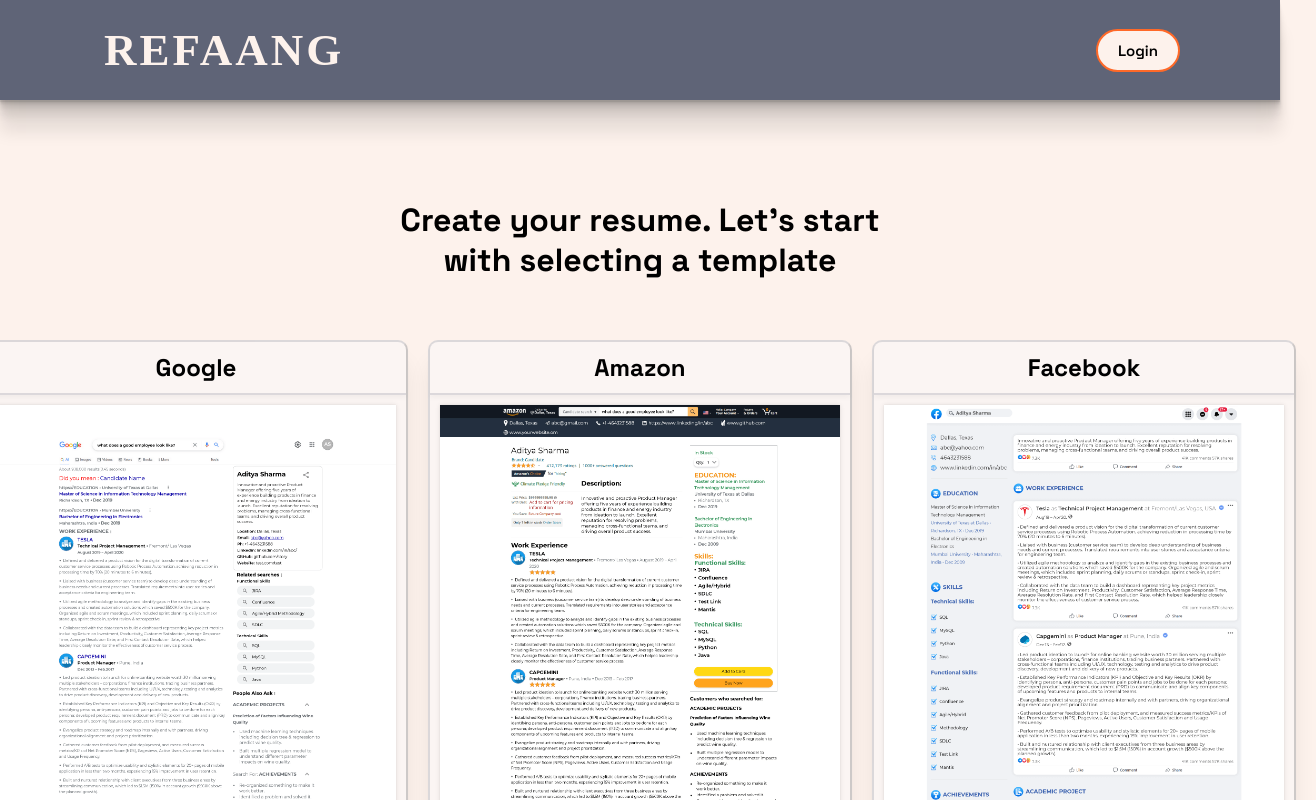
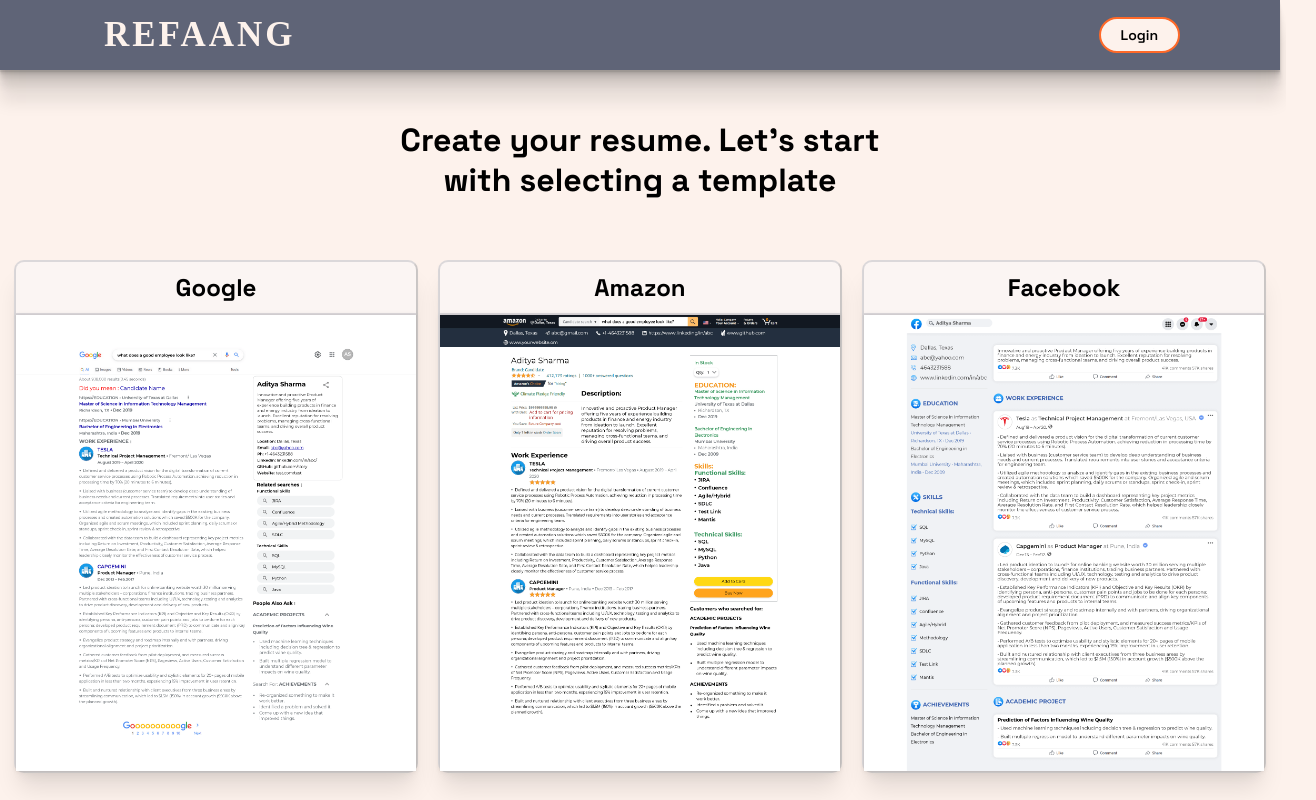
Before and after one commit to lokeswaran-aj/faang-resume-builder, a React (Create React App) app: page /templates in a window 1280 px wide. Shown: the top 800 px of the page, 1316 px wide, since content can reach past the window. Built offline with nearby package versions, Linux system fonts and the light colour scheme; no server answers; a web font is replaced by a local one.

Commit message:
Update navbar height by making it small

```diff
--- a/src/components/ResumeCard.tsx
+++ b/src/components/ResumeCard.tsx
@@ -12,7 +12,6 @@
     return (
         <div className={styles.cardContainer}>
             <h2 className={styles.cardHeader}>{header}</h2>
-            <div className={styles.cardBody}>
             <div className={styles.overlay}>
                 <img
                     src={image}
@@ -29,7 +28,6 @@
                 </div>
             </div>
         </div>
-        </div>
     );
 };
 
--- a/src/styles/Card.module.css
+++ b/src/styles/Card.module.css
@@ -15,12 +15,11 @@
     position: relative;
     z-index: 1;
     width: 400px;
-    margin: 10px;
     box-shadow: rgba(0, 0, 0, 0.1) 0px 0px 5px 0px,
         rgba(0, 0, 0, 0.1) 0px 0px 1px 0px;
 }
 .cardHeader {
-    border-bottom: 2px inset rgba(95, 100, 119, 0.2);
+    border-bottom: 2px solid rgba(95, 100, 119, 0.2);
     text-align: center;
     margin: 0px 0px 0px 0px;
     padding: 10px 0;
--- a/src/styles/Ctemplates.module.css
+++ b/src/styles/Ctemplates.module.css
@@ -5,7 +5,7 @@
     align-items: center;
 }
 .ctContainerHeading {
-    margin-top: 100px;
+    margin-top: 50px;
     margin-bottom: 50px;
     text-align: center;
 }
--- a/src/styles/Navbar.module.css
+++ b/src/styles/Navbar.module.css
@@ -11,7 +11,7 @@
         rgba(0, 0, 0, 0.09) 0px 32px 16px;
     color: var(--color-gray);
     width: 100%;
-    height: 100px;
+    height: 70px;
     display: flex;
     flex-direction: row;
     justify-content: space-between;
@@ -24,7 +24,7 @@
     color: var(--color-primary);
     letter-spacing: 3px;
     margin-left: 4px;
-    font-size: 45px;
+    font-size: 35px;
     font-weight: 600;
     font-family: "Unna", serif;
 }
@@ -34,8 +34,8 @@
 .loginButton {
     border-radius: 26px;
     background: var(--color-primary);
-    font-size: 15px;
-    padding: 10px 20px 10px 20px;
+    font-size: 14px;
+    padding: 7px 20px 7px 20px;
     text-decoration: none;
     font-family: "Space Grotesk", sans-serif;
     font-weight: 600;
@@ -63,7 +63,7 @@
     align-items: center;
 }
 .username {
-    font-size: 20px;
+    font-size: 18px;
     display: flex;
     flex-direction: row;
     align-items: center;
```
Lines whose indentation alone changed are shown as unchanged.
